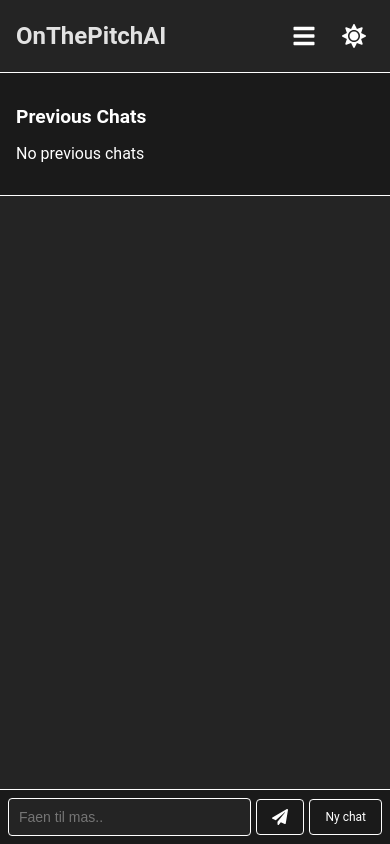
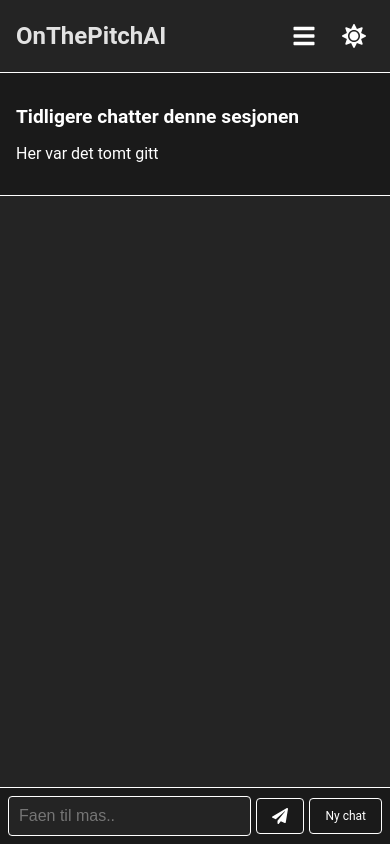
Before and after one commit to Marentius/onThePitchAI, a React (Vite) app: page / in a window 390 px wide. Built offline with nearby package versions, Linux system fonts and the light colour scheme.

Commit message:
removed mobile zoom

```diff
--- a/index.html
+++ b/index.html
@@ -3,7 +3,7 @@
   <head>
     <meta charset="UTF-8" />
     <link rel="icon" type="image/svg+xml" href="" />
-    <meta name="viewport" content="width=device-width, initial-scale=1.0" />
+    <meta name="viewport" content="width=device-width, initial-scale=1.0, user-scalable=no" />
     <title>OnThePitchAI</title>
   </head>
   <body>
--- a/src/App.css
+++ b/src/App.css
@@ -91,7 +91,7 @@
 .inputbox input {
   flex: 1;
   padding: 10px;
-  font-size: 16px;
+  font-size: 16px; /* Sørg for at fontstørrelsen er minst 16px */
   border: 1px solid var(--button-border);
   border-radius: 4px;
   background-color: var(--background-color);
@@ -147,13 +147,14 @@
   }
 
   .inputbox input {
-    font-size: 14px;
+    font-size: 16px; /* Sørg for at fontstørrelsen er minst 16px */
   }
 
   .inputbox button {
     height: 36px;
     font-size: 12px;
   }
+
   /* Fjern hover-effekter på mobil */
   .chat-item:hover,
   .inputbox button:hover,
--- a/src/components/Aside.jsx
+++ b/src/components/Aside.jsx
@@ -4,10 +4,10 @@
 const Aside = ({ chats, onSelectChat }) => {
   return (
     <aside className="aside">
-      <h2 className="aside-title">Previous Chats</h2>
+      <h2 className="aside-title">Tidligere chatter denne sesjonen</h2>
       <ul className="chat-list">
         {chats.length === 0 ? (
-          <p className="no-chats">No previous chats</p>
+          <p className="no-chats">Her var det tomt gitt</p>
         ) : (
           chats.map((chat, index) => (
             <li
```
